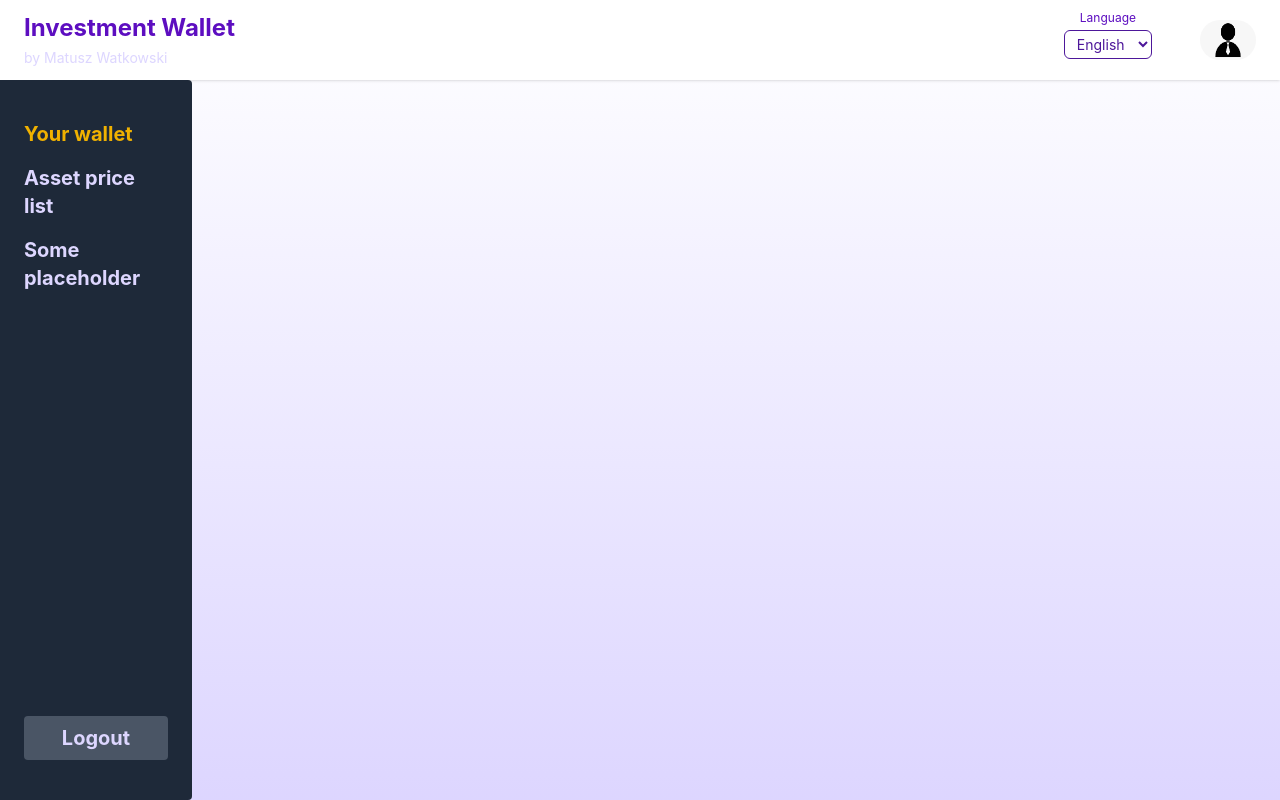
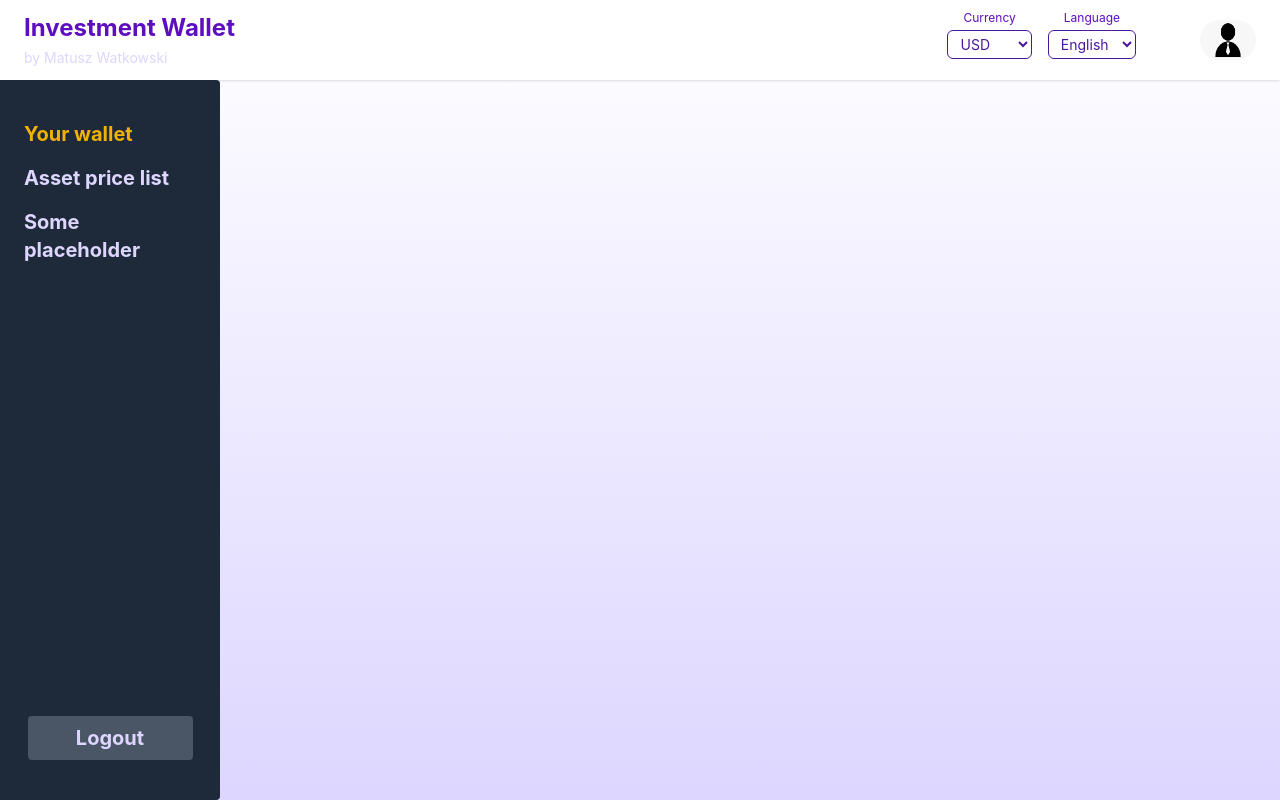
Before and after one commit to MatWatk/Investment-Wallet, a React (Vite) app: page / in a window 1280 px wide. Built offline with nearby package versions, Linux system fonts and the light colour scheme.

Commit message:
Added Asset price list page with fetching data logic.

```diff
--- a/src/components/DashboardLayout.tsx
+++ b/src/components/DashboardLayout.tsx
@@ -1,12 +1,20 @@
 import NavBar from "./NavBar";
 import SideBar from "./SideBar";
+import { Outlet } from "react-router-dom";
 
-export default function DashboardLayout() {
+export default function Layout() {
+
     return (
-        <div className="flex flex-col h-screen w-full bg-linear-to-t from-violet-200 to-white">
+        <div className="flex h-screen w-full flex-col bg-linear-to-t from-violet-200 to-white">
             <NavBar />
-            <SideBar />
 
+            <div className="flex flex-1 overflow-hidden">
+                <SideBar />
+
+                <main className="flex-1 overflow-auto p-6">
+                    <Outlet />
+                </main>
+            </div>
         </div>
-    )
+    );
 }
--- a/src/components/NavBar.tsx
+++ b/src/components/NavBar.tsx
@@ -1,5 +1,3 @@
-import { Outlet } from "react-router-dom"
-
 import personImg from '../assets/personImg.png'
 import quitButton from '../assets/quitButton.png'
 import settingsIcon from '../assets/settingsIcon.png'
@@ -9,7 +7,6 @@ export default function NavBar() {
     const { isOpen: profileDropdownOpen, toggleDropdown: handleClickProfile, dropdownRef } = useDropdown();
 
     return (
-        <>
         <div className="w-full h-20 bg-white shadow px-6">
             <div className="h-full flex items-center">
                 <div className="flex flex-col items-start gap-1 justify-start">
@@ -20,7 +17,17 @@ export default function NavBar() {
                         by Matusz Watkowski
                     </p>
                 </div>
-                    <div className="flex flex-col ml-auto -translate-y-2">
+                <div className="flex items-center ml-auto gap-4">
+                    <div className="flex flex-col -translate-y-2">
+                        <label htmlFor="language-select" className="text-violet-800 text-xs px-4 py-1">
+                            Currency
+                        </label>
+                        <select id="currency-select" defaultValue="USD" className="text-violet-900 hover:text-violet-700 bg-white px-2 py-1 rounded-md text-sm border border-rounded-md">
+                            <option>USD</option>
+                            <option>PLN</option>
+                        </select>
+                    </div>
+                    <div className="flex flex-col -translate-y-2">
                         <label htmlFor="language-select" className="text-violet-800 text-xs px-4 py-1">
                             Language
                         </label>
@@ -52,8 +59,6 @@ export default function NavBar() {
                     </div>
                 </div>
             </div>
-
-            <Outlet />
-        </>
+        </div>
     )
 }
--- a/src/components/SideBar.tsx
+++ b/src/components/SideBar.tsx
@@ -1,9 +1,8 @@
-import { NavLink, Outlet } from "react-router-dom";
+import { NavLink } from "react-router-dom";
 
 export default function SideBar() {
     return (
-        <>
-            <div className="w-[15%] bg-gray-800 py-4 flex flex-1 rounded-r">
+        <div className="w-[15%] min-w-55 bg-gray-800 py-4 rounded-r">
             <div className="h-full flex flex-col py-6">
                 <div className="flex flex-col gap-4 text-violet-200 px-6">
                     <NavLink to='/' className={({ isActive }) => isActive ? "text-yellow-500 text-xl font-bold" : "text-violet-200 text-xl font-bold hover:text-violet-500"} end>
@@ -23,7 +22,5 @@ export default function SideBar() {
                 </div>
             </div>
         </div>
-            <Outlet />
-        </>
     )
 }
--- /dev/null
+++ b/src/constants/assets.ts
@@ -0,0 +1,36 @@
+import goldBarIcon from '../assets/goldBarIcon.png'
+import silverBarIcon from '../assets/silverBarIcon.png'
+
+export interface Asset {
+    name: string;
+    symbol: string;
+    coingeckoId: string;
+    image: string;
+}
+
+export const assets: Asset[] = [
+    {
+        name: 'Bitcoin',
+        symbol: 'BTC',
+        coingeckoId: 'bitcoin',
+        image: 'https://assets.coingecko.com/coins/images/1/large/bitcoin.png?1547033579',
+    },
+    {
+        name: 'Ethereum',
+        symbol: 'ETH',
+        coingeckoId: 'ethereum',
+        image: 'https://assets.coingecko.com/coins/images/279/large/ethereum.png?1595348880',
+    },
+    {
+        name: 'Gold',
+        symbol: 'XAU',
+        coingeckoId: 'pax-gold',
+        image: goldBarIcon,
+    },
+    {
+        name: 'Silver',
+        symbol: 'XAG',
+        coingeckoId: 'kinesis-silver',
+        image: silverBarIcon,
+    },
+];
--- /dev/null
+++ b/src/hooks/useFetchPrice.ts
@@ -0,0 +1,20 @@
+import { useEffect, useState } from "react";
+import fetchData from "../services/api/fetchData";
+import type { Asset } from "../constants/assets";
+
+export function useFetchCryptoPrice(token: Asset, currency: string) {
+    const [currentPrice, setCurrentPrice] = useState<number | null>(null);
+
+        useEffect(() => {
+        const getCryptoPrice = async () => {
+           const fetchOptions = { method: 'GET', headers: { 'x-cg-demo-api-key': 'CG-RKJVbz4E2wWj8fnnKU9VVLiP' } }
+            const res = await fetchData(`https://api.coingecko.com/api/v3/simple/price?vs_currencies=${currency}&ids=${token.name.toLowerCase()}&names=${token.name.toLowerCase()}&symbols=${token.symbol.toLowerCase()}`, fetchOptions)
+             setCurrentPrice(res[token.name.toLowerCase()][currency] ?? null);
+        }
+        getCryptoPrice();
+
+
+
+    }, [token.name, token.symbol, currency])
+    return currentPrice;
+}
--- /dev/null
+++ b/src/pages/AssetsPricePage.tsx
@@ -0,0 +1,28 @@
+import fetchData from "../services/api/fetchData";
+import { useLoaderData } from "react-router-dom";
+import { assets } from "../constants/assets";
+
+export default function AssetPricePage() {
+    const data = useLoaderData();
+    console.log(data);
+
+    return (
+        <>
+        {assets.map(asset => (
+            <div key={asset.name} className="flex flex-row items-center justify-start gap-2 rounded bg-violet-100 p-4 shadow">
+                <p>{asset.name}</p>
+                <img src={asset.image} alt={`${asset.name} logo`} className="w-6 h-6" />
+                <p>{data[asset.coingeckoId]?.usd}</p>
+                <p>USD</p>
+            </div>
+        ))}
+
+        </>
+
+    )
+}
+
+export function loader() {
+    const assetIds = assets.map(asset => asset.coingeckoId).join(',');
+    return fetchData(`https://api.coingecko.com/api/v3/simple/price?vs_currencies=usd,pln&ids=${assetIds}`, { method: 'GET', headers: { 'x-cg-demo-api-key': import.meta.env.VITE_COINGECKO_API_KEY } })
+}
--- a/src/pages/DashboardPage.tsx
+++ b/src/pages/DashboardPage.tsx
@@ -1,7 +1,6 @@
-import DashboardLayout from "../components/DashboardLayout";
+export default function DashboardPage() {
 
-export default function DashboardPage() {
     return (
-        <DashboardLayout />
-    )
+        <></>
+    );
 }
--- a/src/router/router.tsx
+++ b/src/router/router.tsx
@@ -2,17 +2,31 @@ import { createBrowserRouter } from "react-router-dom";
 import DashboardPage from "../pages/DashboardPage";
 import LoginPage from "../pages/login/LoginPage";
 import SignupPage from "../pages/signup/SignupPage";
+import AssetPricePage from "../pages/AssetsPricePage";
+import { loader as assetPriceLoader } from "../pages/AssetsPricePage";
+import Layout from "../components/DashboardLayout";
 
 export const router = createBrowserRouter([
     {
         path: '/',
-        element: <DashboardPage />,
+        element: <Layout />,
+        children: [
+            {
+                index: true,
+                element: <DashboardPage />
+            },
+            {
+                path: 'assets-price-list',
+                element: <AssetPricePage />,
+                loader: assetPriceLoader,
+            },
+        ]
     },
     {
         path: '/login',
         element: <LoginPage />,
     },
-        {
+    {
         path: '/signup',
         element: <SignupPage />,
     },
--- /dev/null
+++ b/src/services/api/fetchData.ts
@@ -0,0 +1,12 @@
+export default async function fetchData(url: string, options?: RequestInit) {
+    try {
+        const response = await fetch(url, options);
+        if (!response.ok) {
+            throw new Error(`HTTP error! status: ${response.status}`);
+        }
+        return await response.json();
+    } catch (error) {
+        console.error("Error fetching data:", error);
+        throw error;
+    }
+}
```
Also changed, not shown: src/assets/goldBarIcon.png (added), src/assets/silverBarIcon.png (added). Lines whose indentation alone changed are shown as unchanged.
